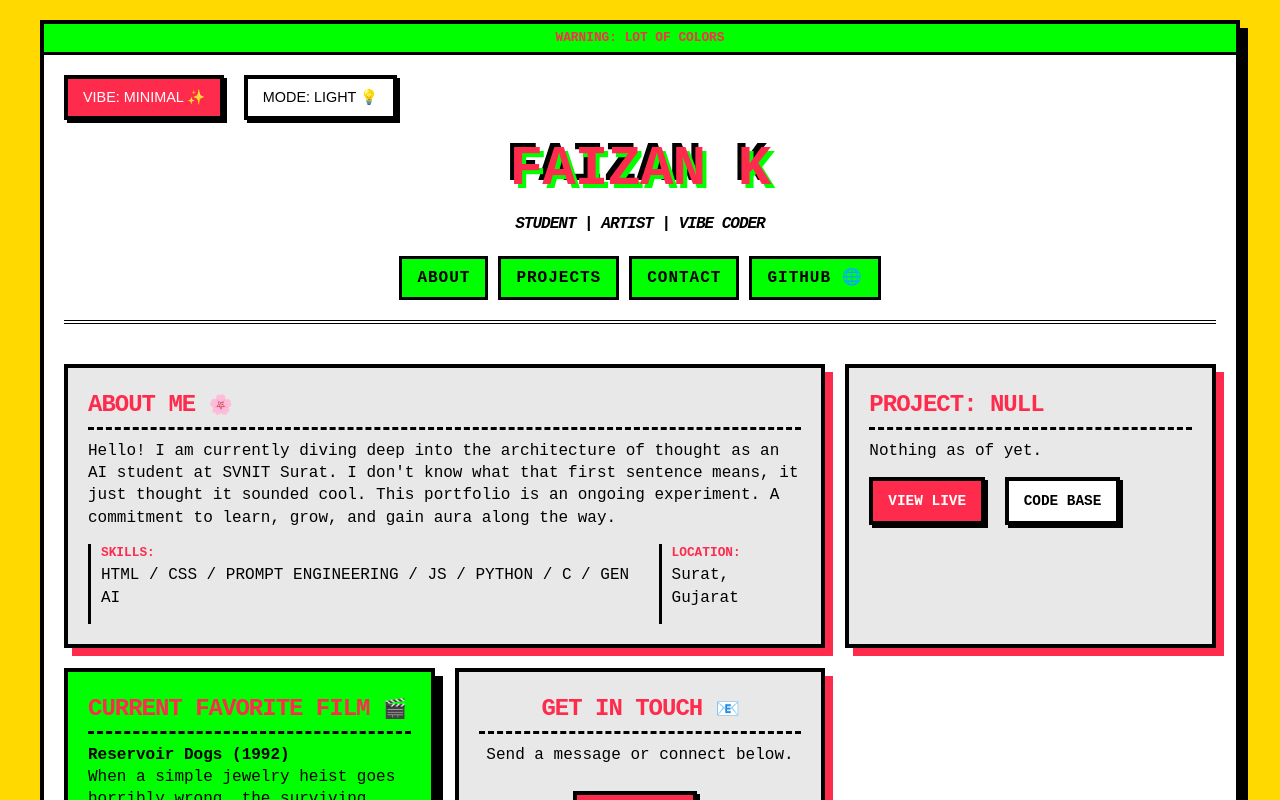
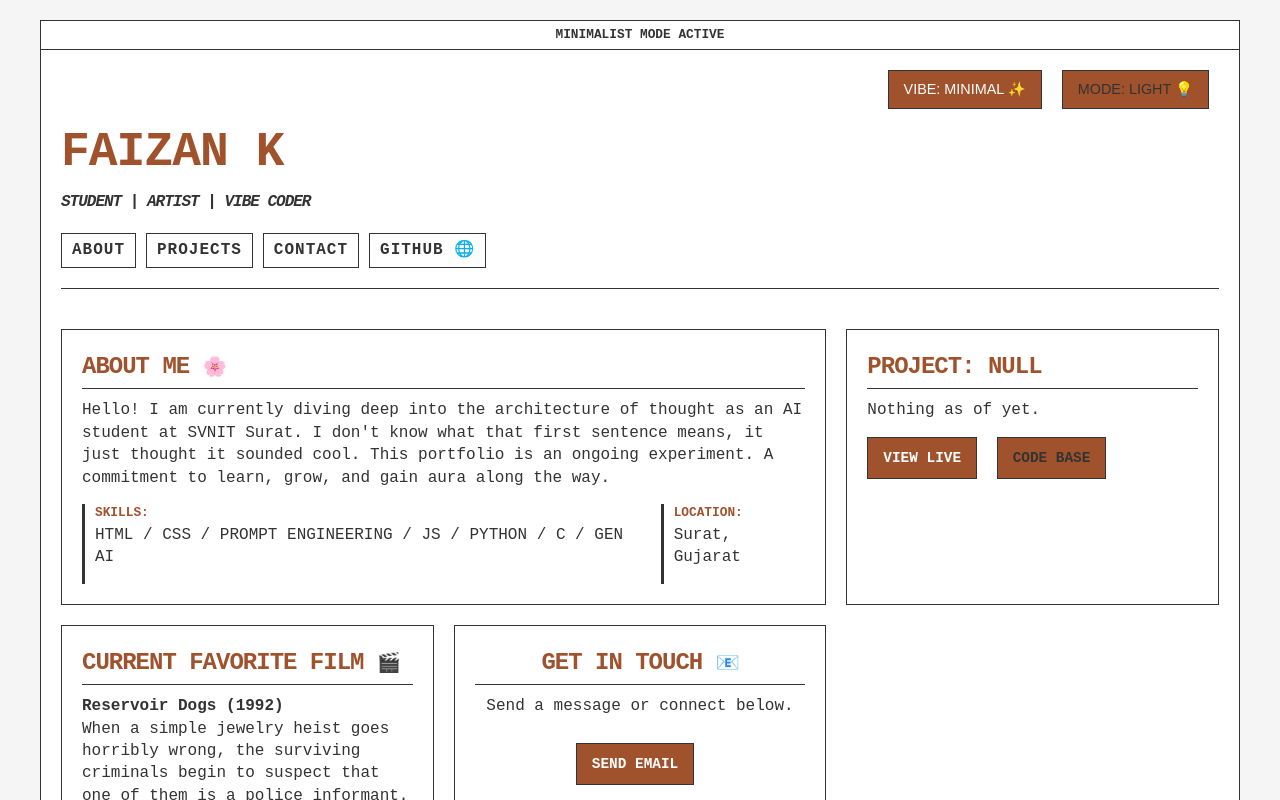
Before and after one commit to FaizanKadu/90210, a plain HTML site: page index.html in a window 1280 px wide. Both pictures are taken after a click on the button "VIBE: BRUTAL 💥". Shown: the top 800 px of the page. Drawn offline with Linux system fonts and the light colour scheme; a web font is replaced by a local one.

Commit message:
Update style.css

```diff
--- a/style.css
+++ b/style.css
@@ -1,6 +1,6 @@
 /* GLOBAL RESETS & FONT */
 :root {
-    /* LIGHT MODE COLORS */
+    /* LIGHT MODE COLORS (NEUBRUTALIST DEFAULT) */
     --primary-color: #FF2B4D; /* Aggressive Pink/Red */
     --secondary-color: #00FF00; /* Bright Neon Green */
     --background-color: #FFD900; /* Intense Yellow */
@@ -13,7 +13,7 @@
     --font-mono: 'Chivo Mono', monospace;
 }
 
-/* DARK MODE OVERRIDES */
+/* DARK MODE OVERRIDES (NEUBRUTALIST DARK) */
 body.dark-mode {
     --primary-color: #00FFFF; /* Cyan */
     --secondary-color: #FF00FF; /* Magenta */
@@ -21,6 +21,31 @@ body.dark-mode {
     --text-color: #FFFFFF;
     --content-bg: #333333;
     --block-bg: #222222;
+}
+
+/* --- MINIMALIST VIBE OVERRIDES (CLASSIC LOOK) --- */
+body.minimal-vibe {
+    /* MINIMALIST COLORS */
+    --primary-color: #A0522D; /* Sienna/Brown for Classy look */
+    --secondary-color: #F0F8FF; /* Off-White/AliceBlue */
+    --background-color: #F5F5F5; /* Light Grey Background */
+    --text-color: #333333;
+    --content-bg: #FFFFFF;
+    --block-bg: #FFFFFF;
+
+    /* VIBE CHANGES */
+    --border-size: 1px; /* Thin borders */
+    --shadow-offset: 0px; /* No shadows */
+}
+
+/* MINIMALIST DARK MODE (for when both toggles are active) */
+body.minimal-vibe.dark-mode {
+    --primary-color: #DDA0DD; /* Pale Violet Red */
+    --secondary-color: #1A1A1A;
+    --background-color: #121212; /* Deep dark background */
+    --text-color: #E0E0E0;
+    --content-bg: #1E1E1E;
+    --block-bg: #1E1E1E;
 }
 
 * {
@@ -46,7 +71,13 @@ body {
     border: var(--border-size) solid var(--text-color);
     box-shadow: var(--shadow-offset) var(--shadow-offset) 0 0 var(--text-color);
     padding: 20px;
-    transition: background-color 0.3s;
+    transition: all 0.3s; /* Smoother transition for vibe changes */
+}
+
+/* Minimalist changes to container */
+body.minimal-vibe .page-container {
+    box-shadow: none;
+    border: var(--border-size) solid var(--text-color);
 }
 
 .content-grid {
@@ -56,19 +87,32 @@ body {
     grid-template-columns: repeat(auto-fit, minmax(300px, 1fr));
 }
 
-/* BASE STYLING FOR CONTENT BLOCKS (NEUBRUTALISM) */
+/* BASE STYLING FOR CONTENT BLOCKS (NEUBRUTALISM DEFAULT) */
 .content-block {
     padding: 20px;
     border: var(--border-size) solid var(--text-color);
     background-color: var(--block-bg);
+    /* Use primary color for the shadow by default */
     box-shadow: var(--shadow-offset) var(--shadow-offset) 0 0 var(--primary-color);
-    transition: transform 0.1s, box-shadow 0.1s, background-color 0.3s;
+    transition: transform 0.3s, box-shadow 0.3s, background-color 0.3s;
 }
 
 .content-block:hover {
     transform: translate(-2px, -2px);
     box-shadow: calc(var(--shadow-offset) + 2px) calc(var(--shadow-offset) + 2px) 0 0 var(--primary-color);
 }
+
+/* Minimalist changes to blocks */
+body.minimal-vibe .content-block {
+    box-shadow: none; /* Remove shadow */
+    transition: transform 0.3s, box-shadow 0.3s, background-color 0.3s;
+}
+
+body.minimal-vibe .content-block:hover {
+    transform: none; /* Remove translation on hover */
+    box-shadow: 0 0 10px rgba(0, 0, 0, 0.1); /* Optional subtle shadow instead */
+}
+
 
 h1, h2, h3 {
     text-transform: uppercase;
@@ -81,7 +125,12 @@ h3 {
     font-size: 1.5rem;
     color: var(--primary-color);
     padding-bottom: 5px;
+    /* Use a solid border in minimal mode */
     border-bottom: 3px dashed var(--text-color);
+}
+
+body.minimal-vibe h3 {
+    border-bottom: 1px solid var(--text-color);
 }
 
 p {
@@ -99,13 +148,18 @@ p {
     margin-bottom: 20px;
 }
 
+/* New wrapper for buttons */
+.header-toggles {
+    display: flex;
+    gap: 10px;
+    margin-left: auto; /* Pushes the group to the far right on desktop */
+    order: 1;
+}
+
 /* Button positioning - MODIFIED */
-.dark-mode-toggle {
-    margin-left: auto; /* Pushes the button to the far right on desktop */
-    order: 1; /* Puts the button on the right edge */
+.dark-mode-toggle, .vibe-toggle {
     font-size: 0.8rem;
     padding: 5px 10px;
-    /* Removed: position: absolute, top, right, margin */
 }
 
 .glitch-text {
@@ -115,9 +169,16 @@ p {
         var(--border-size) var(--border-size) 0 var(--secondary-color),
         calc(var(--border-size) * -1) calc(var(--border-size) * -1) 0 var(--text-color);
     margin-bottom: 0;
-    order: 2; /* Positions the H1 below the button */
+    order: 2; /* Positions the H1 below the button group */
     width: 100%; /* Ensures it takes full width for wrapping */
     text-align: center; /* Center text on desktop */
+}
+
+/* Remove glitch effect in minimal mode */
+body.minimal-vibe .glitch-text {
+    text-shadow: none;
+    text-align: left;
+    font-size: 3rem; /* Reduce size slightly for classier look */
 }
 
 .glitch-subtext {
@@ -130,6 +191,11 @@ p {
     width: 100%;
     text-align: center;
 }
+
+body.minimal-vibe .glitch-subtext {
+    text-align: left;
+}
+
 
 /* NAVIGATION (Old School Menu Bar) */
 .navigation {
@@ -150,13 +216,28 @@ p {
     font-weight: 700;
     text-transform: uppercase;
     letter-spacing: 1px;
-    transition: background-color 0.1s;
+    transition: background-color 0.1s, color 0.1s;
 }
 
 .nav-link:hover {
     background-color: var(--primary-color);
     color: var(--content-bg);
 }
+
+/* Minimalist navigation changes */
+body.minimal-vibe .navigation {
+    justify-content: flex-start;
+}
+body.minimal-vibe .nav-link {
+    background-color: transparent;
+    border: 1px solid var(--text-color);
+    padding: 5px 10px;
+}
+body.minimal-vibe .nav-link:hover {
+    background-color: var(--primary-color);
+    color: var(--content-bg);
+}
+
 
 /* BUTTONS / LINKS (INTERACTIVE ELEMENTS) */
 a {
@@ -185,6 +266,20 @@ a {
     box-shadow: 1px 1px 0 0 var(--text-color);
 }
 
+/* Minimalist button changes */
+body.minimal-vibe .button-link {
+    box-shadow: none;
+    border: 1px solid var(--text-color);
+    transform: none;
+    background-color: var(--primary-color);
+}
+
+body.minimal-vibe .button-link:hover {
+    transform: none;
+    box-shadow: none;
+    opacity: 0.8;
+}
+
 .secondary-button {
     background-color: var(--content-bg);
     color: var(--text-color);
@@ -199,6 +294,13 @@ a {
     background-color: var(--secondary-color); /* Highlight color */
     box-shadow: var(--shadow-offset) var(--shadow-offset) 0 0 var(--text-color);
 }
+
+/* Remove special styling in minimal mode */
+body.minimal-vibe .featured-project {
+    background-color: var(--block-bg);
+    box-shadow: none;
+}
+
 
 .about-me {
     grid-column: 1 / -1;
@@ -272,6 +374,10 @@ body.dark-mode .footer-block p {
     color: #AAAAAA;
 }
 
+body.minimal-vibe .footer-block {
+    border-top: 1px solid var(--text-color);
+}
+
 .footer-block p {
     margin-bottom: 5px;
 }
@@ -282,8 +388,9 @@ body.dark-mode .footer-block p {
     line-height: 1;
 }
 
+/* CONDITIONAL PAGE STRIP (WARNING STRIP) */
 .page-container::before {
-    content: "WARNING: LOT OF COLORS";
+    content: "WARNING: LOT OF COLORS"; /* Default Brutalist Text */
     display: block;
     text-align: center;
     font-size: 0.8rem;
@@ -294,7 +401,16 @@ body.dark-mode .footer-block p {
     margin: -20px -20px 20px -20px;
     text-transform: uppercase;
     font-weight: 700;
+    transition: all 0.3s; /* Add smooth transition */
 }
+
+body.minimal-vibe .page-container::before {
+    content: "MINIMALIST MODE ACTIVE"; /* Minimalist Text */
+    color: var(--text-color);
+    background-color: var(--content-bg);
+    border-bottom: 1px solid var(--text-color);
+}
+
 
 /* SCROLLBAR STYLE (Updated to use variables) */
 ::-webkit-scrollbar {
@@ -328,11 +444,13 @@ body.dark-mode .footer-block p {
         padding-top: 10px;
     }
 
-    /* Move the button to the top right and align it there */
-    .dark-mode-toggle {
-        order: -1; /* Pushes the button to the very top */
-        margin: 0 0 10px 0; /* Add bottom margin for separation */
-        align-self: flex-end; /* Aligns the button to the right, even when the container is column */
+    /* Handle both toggle buttons on mobile */
+    .header-toggles {
+        order: -1;
+        align-self: flex-end; /* Aligns the entire group to the right */
+        display: flex; /* Makes buttons stay side-by-side */
+        gap: 10px;
+        margin-bottom: 10px;
     }
 
     .glitch-text, .glitch-subtext {
```
